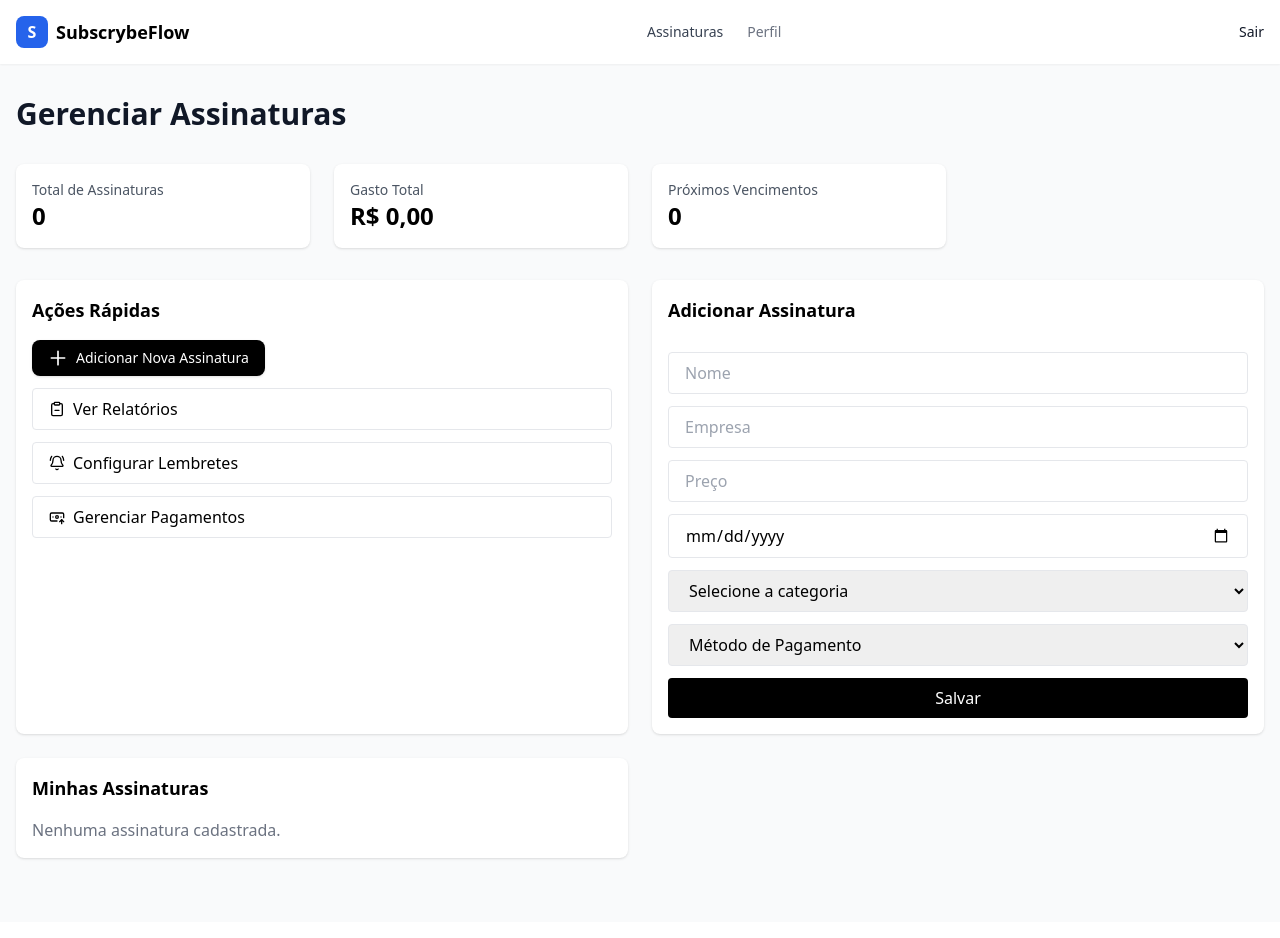
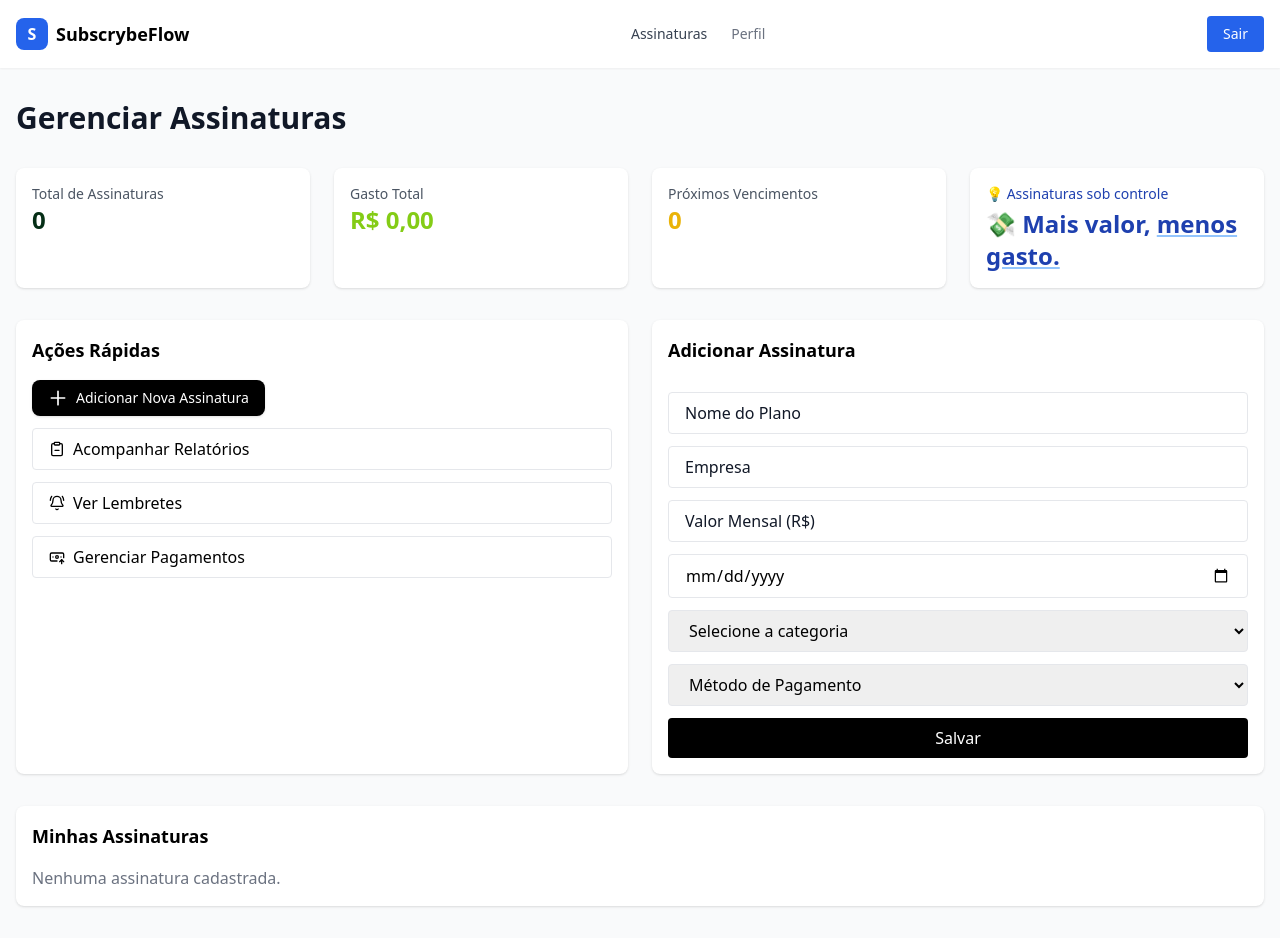
Before and after one commit to Ayram450/gerenciador-de-assinaturas-planos, a Django app: page /assinaturas/ in a window 1280 px wide. Before the commit the page ends 860 px from the top, so only its background shows below. Run offline with Django 5.2, Linux system fonts and the light colour scheme; the visitor is signed in with stand-in values (Sample User, id 1); data that the repository does not hold is empty; some libraries are stand-ins or nearby versions.

Commit message:
ajuste em front cores e fontes

```diff
--- a/accounts/templates/account/email/base_message.txt
+++ b/accounts/templates/account/email/base_message.txt
@@ -3,5 +3,5 @@
 {% block content %}{% endblock content %}
 
 {% blocktrans with site_name=current_site.name site_domain=current_site.domain %}Obrigada por usar nossos serviços.
-Equipe {{ site_domain }}{% endblocktrans %}
+Equipe SubscrybeFlow.{% endblocktrans %}
 {% endautoescape %}
--- a/subscriptions/templates/subscriptions/perfil.html
+++ b/subscriptions/templates/subscriptions/perfil.html
@@ -21,7 +21,7 @@
         <a href="{% url 'perfil' %}" class="text-gray-700 hover:text-gray-900">Perfil</a>
       </nav>
       <div class="flex items-center space-x-4 text-sm font-medium">
-        <a href="{% url 'account_logout' %}" class="text-gray-900 hover:underline">Sair</a>
+        <a href="{% url 'account_logout' %}" class="bg-blue-600 text-white px-4 py-2 rounded hover:bg-blue-700 transition">Sair</a>
       </div>
     </div>
   </header>
--- a/subscriptions/templates/subscriptions/subscription_list.html
+++ b/subscriptions/templates/subscriptions/subscription_list.html
@@ -23,13 +23,13 @@
         <a href="{% url 'perfil' %}" class="text-gray-500 hover:text-gray-900">Perfil</a>
       </nav>
       <div class="flex items-center space-x-4 text-sm font-medium">
-        <a href="{% url 'account_logout' %}" class="text-gray-900 hover:underline">Sair</a>
+        <a href="{% url 'account_logout' %}" class="bg-blue-600 text-white px-4 py-2 rounded hover:bg-blue-700 transition">Sair</a>
       </div>
     </div>
   </header>
 
     <!-- Conteúdo principal -->
-    <main class="container mx-auto px-4 py-8">
+    <div class="container mx-auto px-4 py-8">
       <!-- Título -->
       <div class="mb-8">
         <h2 class="text-3xl font-bold text-gray-900 mb-2">Gerenciar Assinaturas</h2>
@@ -39,21 +39,24 @@
       <div class="grid md:grid-cols-4 gap-6 mb-8">
         <div class="bg-white shadow rounded-lg p-4">
           <p class="text-sm font-medium text-gray-600">Total de Assinaturas</p>
-          <p class="text-2xl font-bold">{{ total_subscriptions }}</p>
+          <p class="text-2xl font-bold text-green-950">{{ total_subscriptions }}</p>
         </div>
         <div class="bg-white shadow rounded-lg p-4">
           <p class="text-sm font-medium text-gray-600">Gasto Total</p>
-          <p class="text-2xl font-bold">R$ {{ total_valor_mensal|floatformat:2|intcomma }}</p>
+          <p class="text-2xl font-bold text-lime-500">R$ {{ total_valor_mensal|floatformat:2|intcomma }}</p>
         </div>
         <div class="bg-white shadow rounded-lg p-4">
           <p class="text-sm font-medium text-gray-600">Próximos Vencimentos</p>
-          <p class="text-2xl font-bold">{{ proximos_vencimentos }}</p>
+          <p class="text-2xl font-bold text-yellow-500">{{ proximos_vencimentos }}</p>
         </div>
+        <div class="bg-white text-blue-800 shadow rounded-lg p-4 flex flex-col justify-between">
+          <p class="text-sm font-medium flex items-center gap-2">
+            💡 Assinaturas sob controle
+          </p>
+          <p class="text-2xl font-bold mt-1">
+            💸 Mais valor, <span class="underline decoration-blue-300">menos gasto.</span>
+          </p>
         </div>
-       {#<div class="bg-white shadow rounded-lg p-4">#}
-           {#<p class="text-sm font-medium text-gray-600">Economia Anual</p>#}
-          {#<p class="text-2xl font-bold text-green-600" id="economia-anual">--</p>#}
-      {#</div>#}
       </div>
 
       <!-- Ações rápidas -->
@@ -76,7 +79,7 @@
               <path d="M16 4h2a2 2 0 0 1 2 2v14a2 2 0 0 1-2 2H6a2 2 0 0 1-2-2V6a2 2 0 0 1 2-2h2" />
               <path d="M9 14h6" />
             </svg>
-              Ver Relatórios
+              Acompanhar Relatórios
             </a>
             <a href="{% url 'lembretes' %}" class="w-full flex items-center border px-4 py-2 rounded hover:bg-gray-100">
               <svg xmlns="http://www.w3.org/2000/svg" width="16" height="16" viewBox="0 0 24 24" fill="none" stroke="currentColor" class="mr-2" stroke-width="2" stroke-linecap="round" stroke-linejoin="round" class="lucide lucide-bell-ring-icon lucide-bell-ring">
@@ -85,7 +88,7 @@
                 <path d="M3.262 15.326A1 1 0 0 0 4 17h16a1 1 0 0 0 .74-1.673C19.41 13.956 18 12.499 18 8A6 6 0 0 0 6 8c0 4.499-1.411 5.956-2.738 7.326"/>
                 <path d="M4 2C2.8 3.7 2 5.7 2 8"/>
               </svg>
-              Configurar Lembretes
+              Ver Lembretes
             </a>
             <a href="{% url 'pagamentos' %}" class="w-full flex items-center border px-4 py-2 rounded hover:bg-gray-100">
               <svg xmlns="http://www.w3.org/2000/svg" width="16" height="16" viewBox="0 0 24 24" fill="none" stroke="currentColor" class="mr-2" stroke-width="2" stroke-linecap="round" stroke-linejoin="round" class="lucide lucide-banknote-arrow-up-icon lucide-banknote-arrow-up">
@@ -107,9 +110,9 @@
 
         <form method="post" action="" class="space-y-3">
           {% csrf_token %}
-      <input type="text" name="nomeAssi" id="form-nome" placeholder="Nome" class="w-full border px-4 py-2 rounded" required />
-      <input type="text" name="empresa" placeholder="Empresa" class="w-full border px-4 py-2 rounded" required />
-      <input type="number" name="valorMens" step="0.01" placeholder="Preço" class="w-full border px-4 py-2 rounded" required />
+          <input type="text" name="nomeAssi" id="form-nome" placeholder="Nome do Plano" class="w-full border px-4 py-2 rounded placeholder-gray-900" required />
+          <input type="text" name="empresa" placeholder="Empresa" class="w-full border px-4 py-2 rounded placeholder-gray-900" required />
+          <input type="number" name="valorMens" step="0.01" placeholder="Valor Mensal (R$)" class="w-full border px-4 py-2 rounded placeholder-gray-900" required />
 
           <!-- Dia e Mês (será transformado em data completa no backend) -->
           <input type="date" name="data_venc" class="w-full border px-4 py-2 rounded" required />
@@ -148,10 +151,11 @@
           <button type="submit" class="w-full bg-black text-white py-2 rounded">Salvar</button>
         </form>
       </div>
-
+    </div>
 
       <!-- Lista de Assinaturas -->
-      <div class="bg-white shadow rounded-lg p-4">
+      <div class="grid grid-cols-1">
+        <div class="bg-white shadow rounded-lg p-4 w-full">
             <h3 class="text-lg font-semibold mb-4">Minhas Assinaturas</h3>
             <div class="space-y-4">
               {% for subscription in subscription_list %}
@@ -198,6 +202,8 @@
               {% endfor %}
             </div>
         </div>
+      </div>
+
 
       <!-- Modal de Edição FUNCIONAL -->
       <div id="modal-editar" class="fixed inset-0 bg-black bg-opacity-30 hidden items-center justify-center z-50">
--- a/subscriptions/views.py
+++ b/subscriptions/views.py
@@ -161,11 +161,14 @@ def pagamentos_view(request):
 
     # Estatísticas (independentes dos filtros aplicados)
     all_subs = Subscription.objects.filter(user=request.user)
+    hoje = timezone.now().date()
     pagos = all_subs.filter(status="pago").count()
-    pendentes = all_subs.filter(status="pendente").count()
+    pendentes = all_subs.filter(
+        status="pendente",
+        data_venc__year=hoje.year,
+        data_venc__month=hoje.month).count()
     atrasados = all_subs.filter(status="atrasado").count()
 
-    hoje = timezone.now().date()
     total_pago_mes = (
         all_subs.filter(
             status="pago",
@@ -272,6 +275,8 @@ def lembretes(request):
 
 @login_required
 def relatorios(request):
+    hoje = timezone.now()
+    gerar_relatorio_do_mes(hoje.month, hoje.year, request.user)
     relatorios = RelatorioMensal.objects.filter(user=request.user).order_by('-ano', '-mes')
     return render(request, 'subscriptions/relatorios.html', {'relatorios': relatorios})
 
```
Also changed, not shown: subscriptions/templates/subscriptions/lembretes.html (+9 -26 lines), subscriptions/templates/subscriptions/pagamentos.html (+9 -11 lines), subscriptions/templates/subscriptions/relatorios.html (+22 -2 lines). Lines whose indentation alone changed are shown as unchanged.
